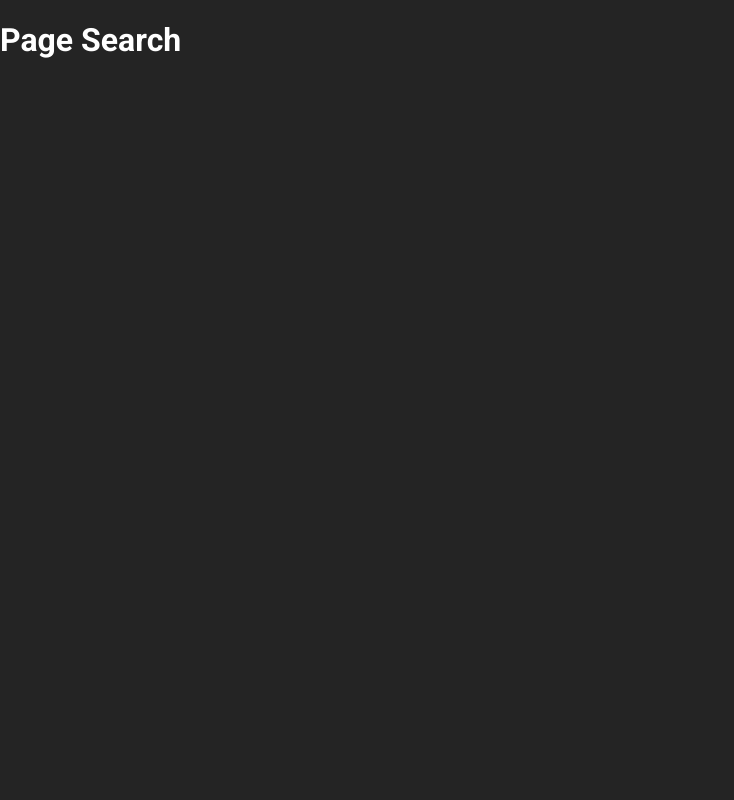
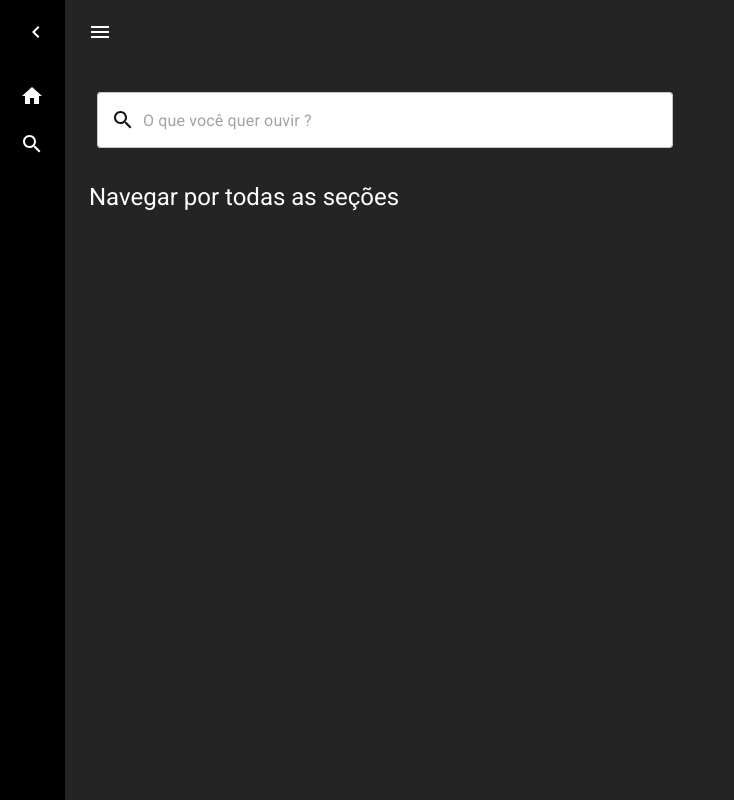
Before and after one commit to Diones25/api-spotify, a React (Create React App) app in the folder frontend/: page /search in a window 1280 px wide. Shown: the whole page, without its empty margins (0-734 px from the left). Built offline with nearby package versions, Linux system fonts and the light colour scheme.

Commit message:
adiconando formulario de pesquisa

```diff
--- /dev/null
+++ b/frontend/src/components/FormSearch/formsearch.css
@@ -0,0 +1,11 @@
+#SearchIconForm {
+  color: #121212;
+}
+
+.css-1u3bzj6-MuiFormControl-root-MuiTextField-root {
+  width: 100%;
+}
+
+.css-1q6at85-MuiInputBase-root-MuiOutlinedInput-root {
+  background-color: #fff;
+}
--- /dev/null
+++ b/frontend/src/components/FormSearch/index.jsx
@@ -0,0 +1,41 @@
+import {
+  Box,
+  TextField,
+  Typography,
+  Input,
+  InputLabel,
+  InputAdornment,
+  FormControl,
+  OutlinedInput,
+  Grid
+} from "@mui/material";
+import SearchIcon from '@mui/icons-material/Search';
+import './formsearch.css'
+
+const FormSearch = () => {
+  return (
+    <>
+      <Grid container spacing={2} marginBottom={"25px"}>
+        <Grid item xs={12} sm={8} md={6} lg={6}>
+          <Box sx={{ '& > :not(style)': { m: 1 } }}>
+            <TextField
+              placeholder="O que você quer ouvir ?"
+              InputProps={
+                {
+                  startAdornment: (
+                    <InputAdornment position="start">
+                      <SearchIcon id='SearchIconForm' />
+                    </InputAdornment>
+                  ),
+                }
+              }
+              variant="outlined"
+            />
+          </Box>
+        </Grid>
+      </Grid>
+    </>
+  )
+}
+
+export default FormSearch;
--- a/frontend/src/components/pages/PageSearch/index.jsx
+++ b/frontend/src/components/pages/PageSearch/index.jsx
@@ -1,9 +1,22 @@
+import {
+  Box,
+  Typography
+} from "@mui/material";
+import Sidebar from "../../Sidebar";
+import FormSearch from "../../FormSearch";
 
 
 const PageSearch = () => {
   return (
     <>
-      <h1>Page Search</h1>
+      <Sidebar>
+      <FormSearch />
+        <Box>
+          <Typography variant="h5" gutterBottom id='TypographyTitle'>
+            Navegar por todas as seções
+          </Typography>
+        </Box>
+      </Sidebar>
     </>
   )
 }
```
